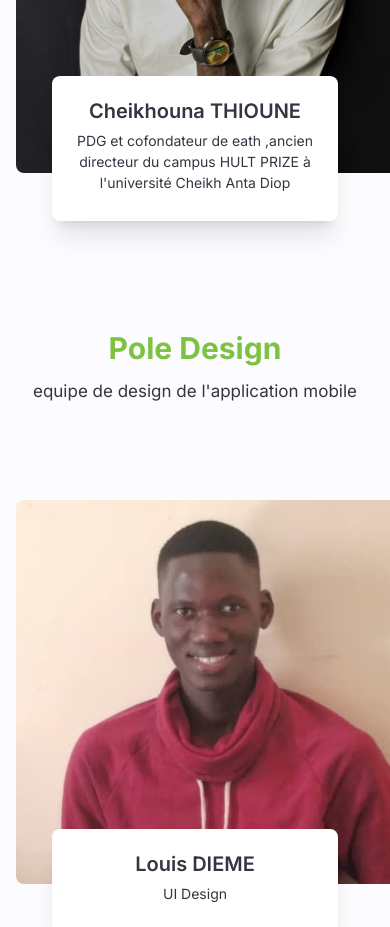
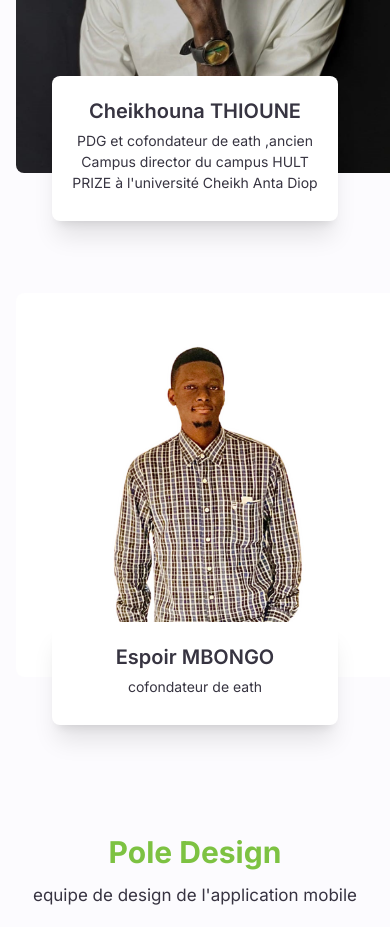
Before and after one commit to salifbiaye/eath, a Next.js app: page /equipe in a window 390 px wide. Shown: the part 3480-4407 px from the top of the page. Built offline with nearby package versions, Linux system fonts and the light colour scheme.

Commit message:
update title team

```diff
--- a/app/equipe/page.tsx
+++ b/app/equipe/page.tsx
@@ -50,7 +50,17 @@ const teamSections: Section[] = [
       {
         img: "/images/CheikhounaThioune.jpeg",
         name: "Cheikhouna THIOUNE",
-        designation: "PDG et cofondateur de eath ,ancien directeur du campus HULT PRIZE à l'université Cheikh Anta Diop",
+        designation: "PDG et cofondateur de eath ,ancien Campus director du campus HULT PRIZE à l'université Cheikh Anta Diop",
+        socialLinks: [
+          { icon: faTwitter, href: "#!" },
+          { icon: faFacebook, href: "#!" },
+          { icon: faVimeo, href: "#!" },
+        ],
+      },
+      {
+        img: "/images/EspoirMbongo.jpg",
+        name: "Espoir MBONGO",
+        designation: "cofondateur de eath",
         socialLinks: [
           { icon: faTwitter, href: "#!" },
           { icon: faFacebook, href: "#!" },
--- a/app/fonctionnement/page.tsx
+++ b/app/fonctionnement/page.tsx
@@ -15,7 +15,7 @@ export default function  Fonctionnement() {
         Le fonctionnement de <br/>
         <span
           className="text-5xl md:text-[6rem] font-gotham font-bold  text-center  mt-1 text-primary leading-none">
-                                  Eath
+                                  eath
                                </span>
       </h1>
 
--- a/components/Pourquoinous.tsx
+++ b/components/Pourquoinous.tsx
@@ -45,7 +45,7 @@ const Pourquoinous = () => {
           <div className="flex justify-center">
             <div className="max-w-xl text-white text-center">
               <h1 className="text-3xl md:text-[45px] lg:text-[55px] font-bold leading-snug mb-4">
-                Pourquoi choisir Eath?
+                Pourquoi choisir eath?
               </h1>
               <p className="text-[17px] leading-normal opacity-80">
                 On estime que 600 millions de personnes tombent malades après avoir mangé des aliments contaminés chaque année dans le monde selon l'OMS, entraînant 420 000 décès, les enfants de moins de 5 ans supportent 40 % de la charge de morbidité imputable aux maladies d’origine alimentaire et 125 000 en meurent chaque année avec une perte de 33 millions d’années de vie en bonne santé.  C'est à cet effet que notre application mobile Eath permet de sauver des vies et garantit que ce que nous mangeons ne présente aucun danger.</p>
--- a/components/cta-section.tsx
+++ b/components/cta-section.tsx
@@ -3,6 +3,8 @@ import { cn } from "@/lib/utils";
 import { ChevronRight, HeartHandshake } from "lucide-react";
 import MarqueeIcon from "@/components/MarqueeIcon";
 import {Globe} from "@/components/Globe";
+import Ripple from "@/components/magicui/ripple";
+import * as React from "react";
 
 export default function CTASection() {
   return (
@@ -15,11 +17,13 @@ export default function CTASection() {
           </div>
           <div className="inset-x-0  h-full ">
             <MarqueeIcon/>
-            <div className="z-10 mt-32 flex flex-col items-center text-center text-black dark:text-white">
+            <div className="z-10  flex flex-col items-center text-center text-black dark:text-white">
+
+              <Globe/>
               <h1 className="text-3xl font-bold lg:text-4xl">
                 La sécurité alimentaire ?<br/> c'est ensemble que nous la garantissons.
               </h1>
-              <Globe className=" -right-10 md:-right-10 hidden lg:block "/>
+              <Ripple/>
             </div>
           </div>
 
```
Also changed, not shown: public/images/EspoirMbongo.jpg (added).
